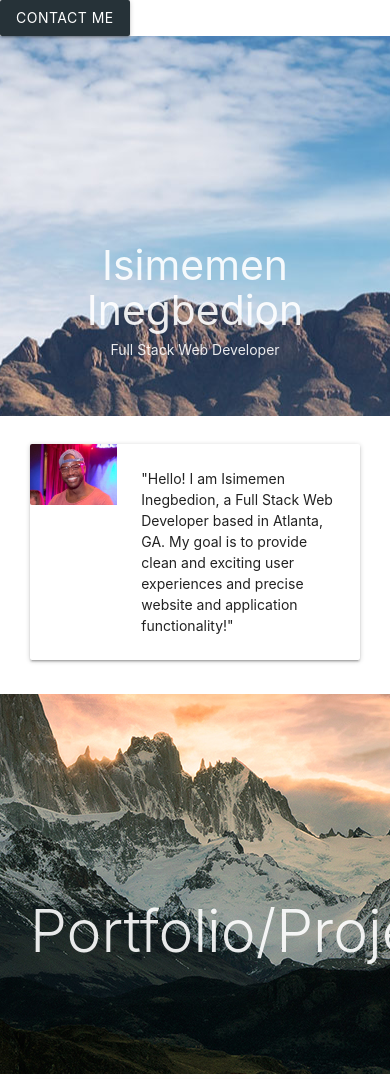
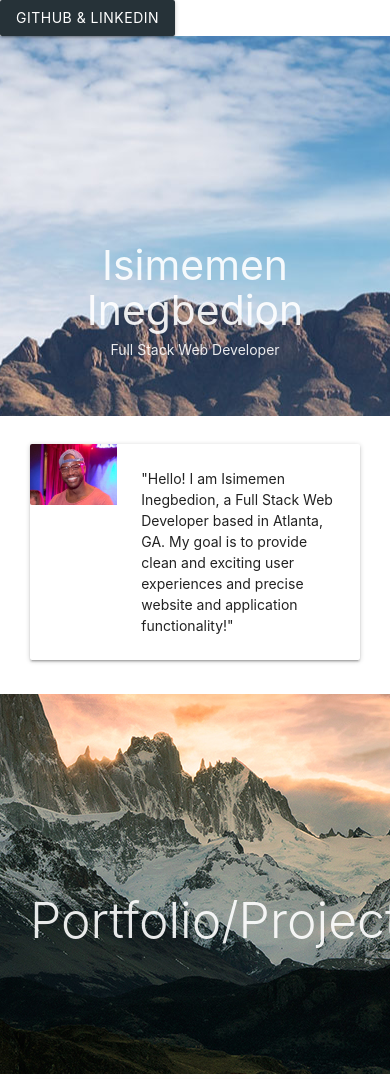
Before and after one commit to illimitableissi/Isimemen_Portfolio, a plain HTML site: page index.html in a window 390 px wide. Shown: the top 1079 px of the page. Drawn offline with nearby package versions, Linux system fonts and the light colour scheme.

```diff
--- a/index.html
+++ b/index.html
@@ -26,7 +26,7 @@
     <li><a class="subheader">Linkedin</a></li>
     <div class="LI-profile-badge"  data-version="v1" data-size="medium" data-locale="en_US" data-type="vertical" data-theme="light" data-vanity="isimemeninegbedion"><a class="LI-simple-link" href='https://www.linkedin.com/in/isimemeninegbedion?trk=profile-badge'>Isimemen Inegbedion</a></div>
 </ul>
-<a href="#" data-target="slide-out" class="sidenav-trigger blue-grey darken-4 btn">Contact Me</a>
+<a href="#" data-target="slide-out" class="sidenav-trigger blue-grey darken-4 btn">Github & Linkedin</a>
 
 
 <div class="parallax-container valign-wrapper">
@@ -62,7 +62,7 @@
     <div class="section no-pad-bot">
         <div class="container">
             <div class="row center">
-                <h1 class="header col s12 light center">Portfolio/Projects</h1>
+                <h2 class="header col s12 light center">Portfolio/Projects</h2>
             </div>
         </div>
     </div>
@@ -152,7 +152,7 @@
     <div class="section no-pad-bot">
          <div class="container">
             <div class="row center">
-              <h1 id="info-check" class="header col s12 light center">Before you go, leave your contact Information!</h1>
+              <h1 id="info-check" class="header col s12 light center">Feel free to contact me!</h1>
             </div>
           </div>
         </div>
```
